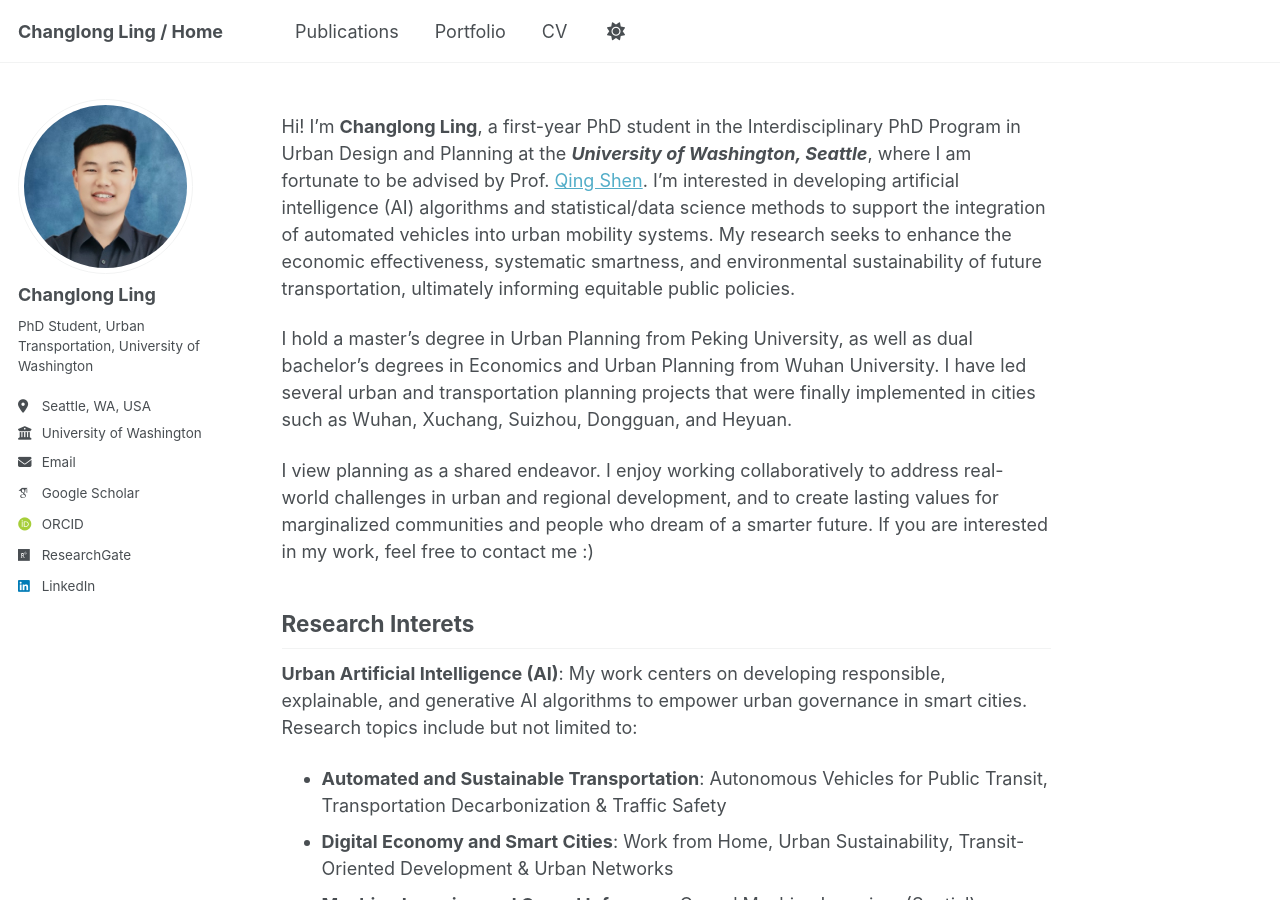
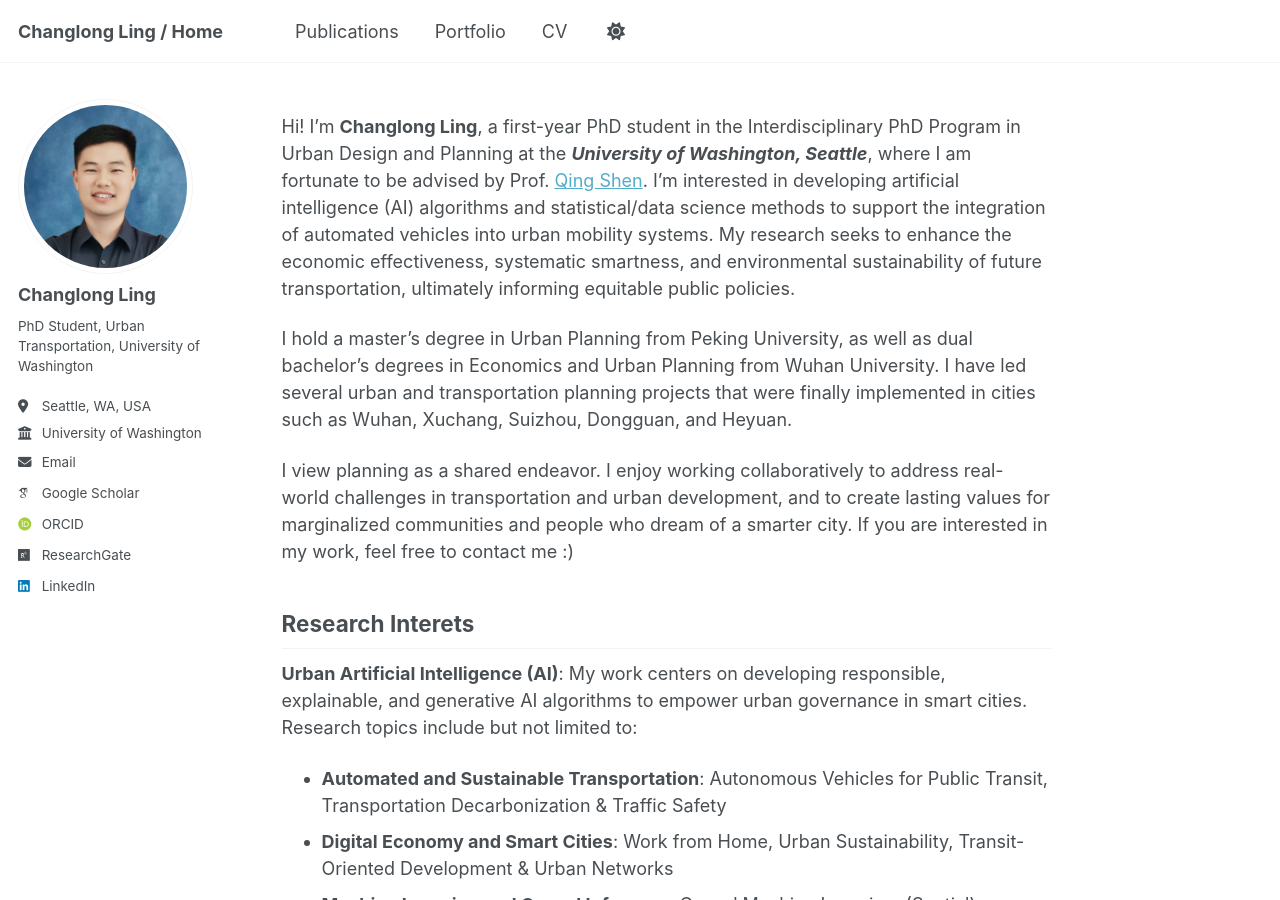
Before and after one commit to ChanglongLing/changlongling.github.io, a Jekyll site: the page built from _pages/about.md, in a window 1280 px wide and 900 px high. Built offline with Jekyll 4.4.1, drawn with Linux system fonts in a browser that asks for light colours; some web fonts are replaced; comment, search, counter and statistics services are not loaded.

Commit message:
Update about.md

```diff
--- a/_pages/about.md
+++ b/_pages/about.md
@@ -11,7 +11,7 @@ Hi! I'm **Changlong Ling**, a first-year PhD student in the Interdisciplinary Ph
 
 I hold a master's degree in Urban Planning from Peking University, as well as dual bachelor's degrees in Economics and Urban Planning from Wuhan University. I have led several urban and transportation planning projects that were finally implemented in cities such as Wuhan, Xuchang, Suizhou, Dongguan, and Heyuan.
 
-I view planning as a shared endeavor. I enjoy working collaboratively to address real-world challenges in urban and regional development, and to create lasting values for marginalized communities and people who dream of a smarter future. If you are interested in my work, feel free to contact me :)
+I view planning as a shared endeavor. I enjoy working collaboratively to address real-world challenges in transportation and urban development, and to create lasting values for marginalized communities and people who dream of a smarter city. If you are interested in my work, feel free to contact me :)
 
 Research Interets
 -----
```
